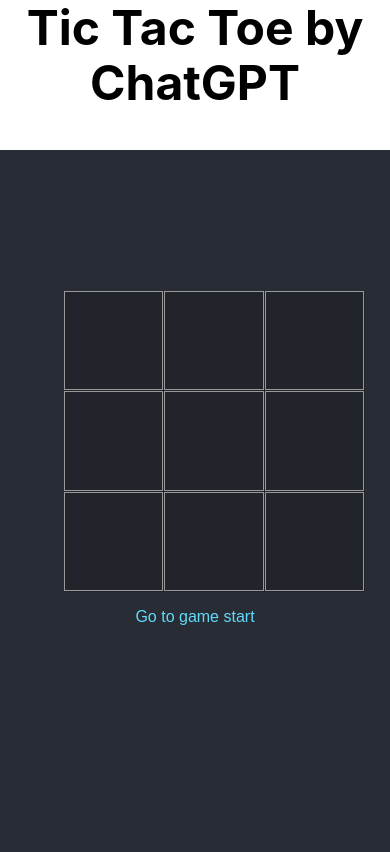
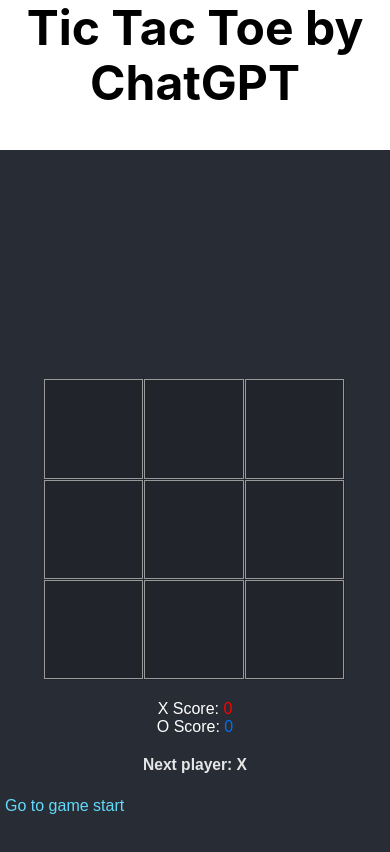
Before and after one commit to robertvdboorn/tic-tac-pt, a Next.js app: page / in a window 390 px wide. Shown: the top 852 px of the page. Built offline with nearby package versions, Linux system fonts and the light colour scheme.

Commit message:
Improved mobile support again.

```diff
--- a/styles/game.module.css
+++ b/styles/game.module.css
@@ -165,6 +165,15 @@
 
 /* Make the game responsive for mobile devices */
 @media only screen and (max-width: 600px) {
+    .game {
+        display: flex;
+        justify-content: center;
+        height: 100vh;
+        font-family: "Arial", sans-serif;
+        background-color: #282c34;
+        color: white;
+    }
+
 	.game-content {
 		flex-direction: column;
 		align-items: center;
@@ -176,13 +185,19 @@
 		grid-template-rows: repeat(3, 1fr);
 		width: 300px;
 		height: 300px;
-        margin: 20px;
+		margin: 20px auto 0;
 		background-color: #21252b;
 		gap: 1px;
-        position: fixed;
-        top: 50%;
-        left: 50%;
-        transform: translate(-50%, -50%);
+		position: relative;
+	}
+
+	.game-info {
+		display: flex;
+		flex-direction: column;
+		align-items: center;
+		margin-top: 20px;
+		width: 200px;
+		max-width: 90vw;
 	}
 
 	.square {
@@ -198,12 +213,6 @@
 		width: 100%;
 		color: white;
 		outline: none;
-    }
-
-
-	.game-info {
-		margin-top: 10px;
-		width: 100%;
 	}
 
 	.status-text {
@@ -241,4 +250,11 @@
 	.o-move {
 		color: #0070f3;
 	}
+
+	.moves {
+		position: absolute;
+		bottom: 0;
+		left: 0;
+		right: 0;
 	}
+}
```
Lines whose indentation alone changed are shown as unchanged.
